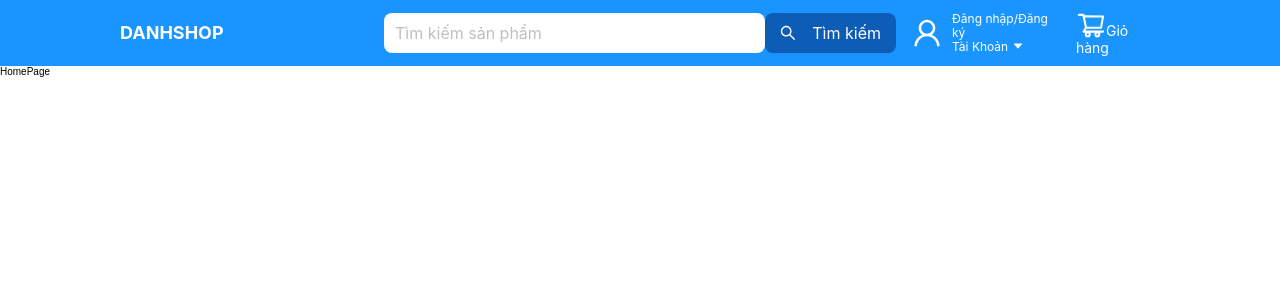
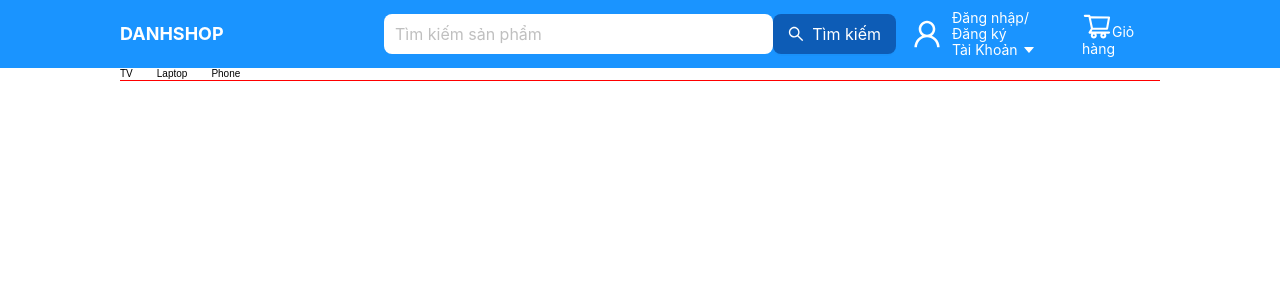
Before and after one commit to ducanh005/danhshop, a React (Create React App) app: page / in a window 1280 px wide. Shown: the top 300 px of the page. Built offline with nearby package versions, Linux system fonts and the light colour scheme.

Commit message:
feat: create reusable InputComponent and ButtonComponent; update ButtonInputSearch and HomePage to utilize new components

```diff
--- /dev/null
+++ b/src/components/ButtonComponent/ButtonComponent.jsx
@@ -0,0 +1,15 @@
+import React from "react";
+import { Button } from "antd";
+const ButtonComponent = ({size, styleButton, styleTextButton,textButton, ...rest}) => {
+    return (
+        <div>
+        <Button
+         size={size}
+        style={styleButton}
+        {...rest}>
+         <span style={styleTextButton}>{textButton}</span></Button>
+        </div>
+    );
+}
+
+export default ButtonComponent;
--- a/src/components/ButtonInputSearch/ButtonInputSearch.jsx
+++ b/src/components/ButtonInputSearch/ButtonInputSearch.jsx
@@ -1,11 +1,19 @@
-import React from 'react';
-import { Button,Input} from 'antd';
 import { SearchOutlined } from '@ant-design/icons';
+import InputComponent from '../InputComponent/InputComponent';
+import ButtonComponent from '../ButtonComponent/ButtonComponent';
 const ButtonInputSearch =(props) => {
     const {size, placeholder,textButton,bordered,backgroundColorInput='#fff',backgroundColorButton='rgb(13,92,182)',colorButton ='#fff'} = props;
     return ( <div style={{display:'flex',backgroundColor:'#ff'}}>
-        <Input size={size} placeholder={placeholder} bordered={bordered} style={{backgroundColor:backgroundColorInput}}  />
-        <Button size={size} icon={<SearchOutlined color={colorButton}/>} style={{backgroundColor:backgroundColorButton,color:colorButton, border:!bordered && 'none'}} > <span style={{color:colorButton}}>{textButton}</span></Button>
+        <InputComponent
+         size={size}
+         placeholder={placeholder}
+         bordered={bordered}
+         style={{backgroundColor:backgroundColorInput}}  />
+        <ButtonComponent
+         size={size}
+         icon={<SearchOutlined color={colorButton} style={{color:'#fff'}}/>}
+          styleButton={{background:backgroundColorButton,color:colorButton, border:!bordered && 'none'}}
+           textButton={textButton} styleTextButton={{color:colorButton}}> </ButtonComponent>
     </div> );
 }
 
--- a/src/components/HeaderComponent/style.js
+++ b/src/components/HeaderComponent/style.js
@@ -19,7 +19,7 @@ export const WrapperHeaderAccount = styled.div`
     align-items: center;
     color: #fff;
     gap: 10px;
-    font-size: 12px;
+
 `;
 export const WrapperTextHeaderSmall = styled.span`
     fotn-size: 12px;
--- /dev/null
+++ b/src/components/InputComponent/InputComponent.jsx
@@ -0,0 +1,10 @@
+import React from 'react';
+import { Input } from 'antd';
+
+const InputComponent =({size, placeholder, bordered, style, ...rests}) => {
+    return (
+        <Input size={size} placeholder={placeholder} bordered={bordered} style={style} {...rests} />
+     );
+}
+
+export default InputComponent;
--- /dev/null
+++ b/src/components/TypeProduct/TypeProduct.jsx
@@ -0,0 +1,10 @@
+import React from "react";
+
+const TypeProduct = ({name}) =>{
+    return (
+        <div>
+            {name}
+        </div>
+    );
+}
+export default TypeProduct;
--- a/src/pages/HomePage/HomePage.jsx
+++ b/src/pages/HomePage/HomePage.jsx
@@ -1,9 +1,21 @@
 import React from 'react';
+import TypeProduct from '../../components/TypeProduct/TypeProduct';
+import { WrraperTypeProduct } from './style';
 
 const HomePage =() => {
-    return ( <div>
-        HomePage
-    </div> );
+    const arr =['TV', 'Laptop', 'Phone'] ;
+    return ( <div style={{padding: '0 120px'}}>
+        <WrraperTypeProduct>
+            {arr.map((item, index) => {
+                return(
+                    <TypeProduct name={item} key={item}/>
+                )
+    })}
+        </WrraperTypeProduct>
+
+    </div>
+
+);
 }
 
 export default HomePage;
--- /dev/null
+++ b/src/pages/HomePage/style.js
@@ -0,0 +1,10 @@
+import styled from "styled-components";
+
+export const WrraperTypeProduct = styled.div`
+    display: flex;
+    align-items: center;
+    gap:24px;
+    justify-content: flex-start;
+    border-bottom: 1px solid red
+
+`
```
